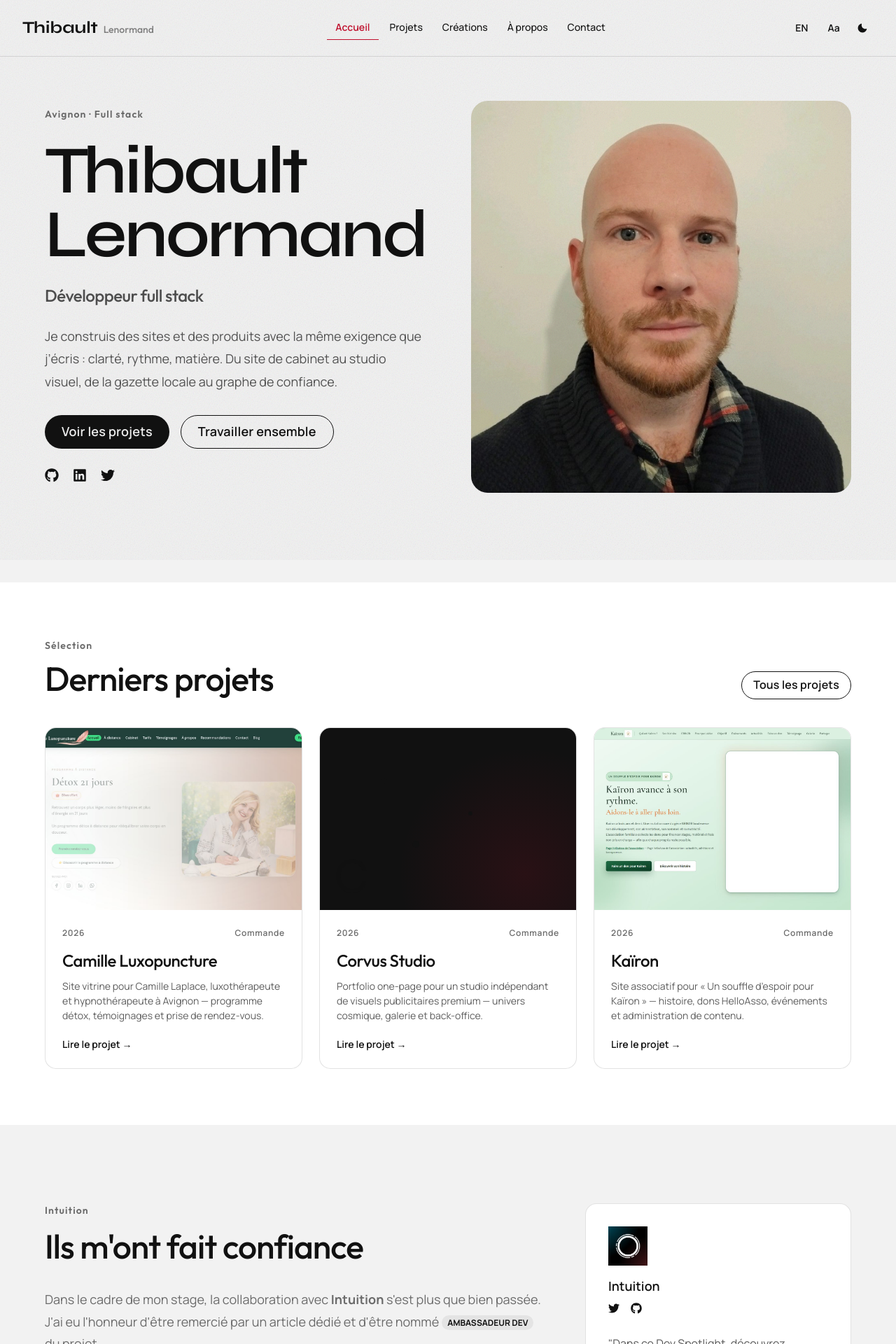
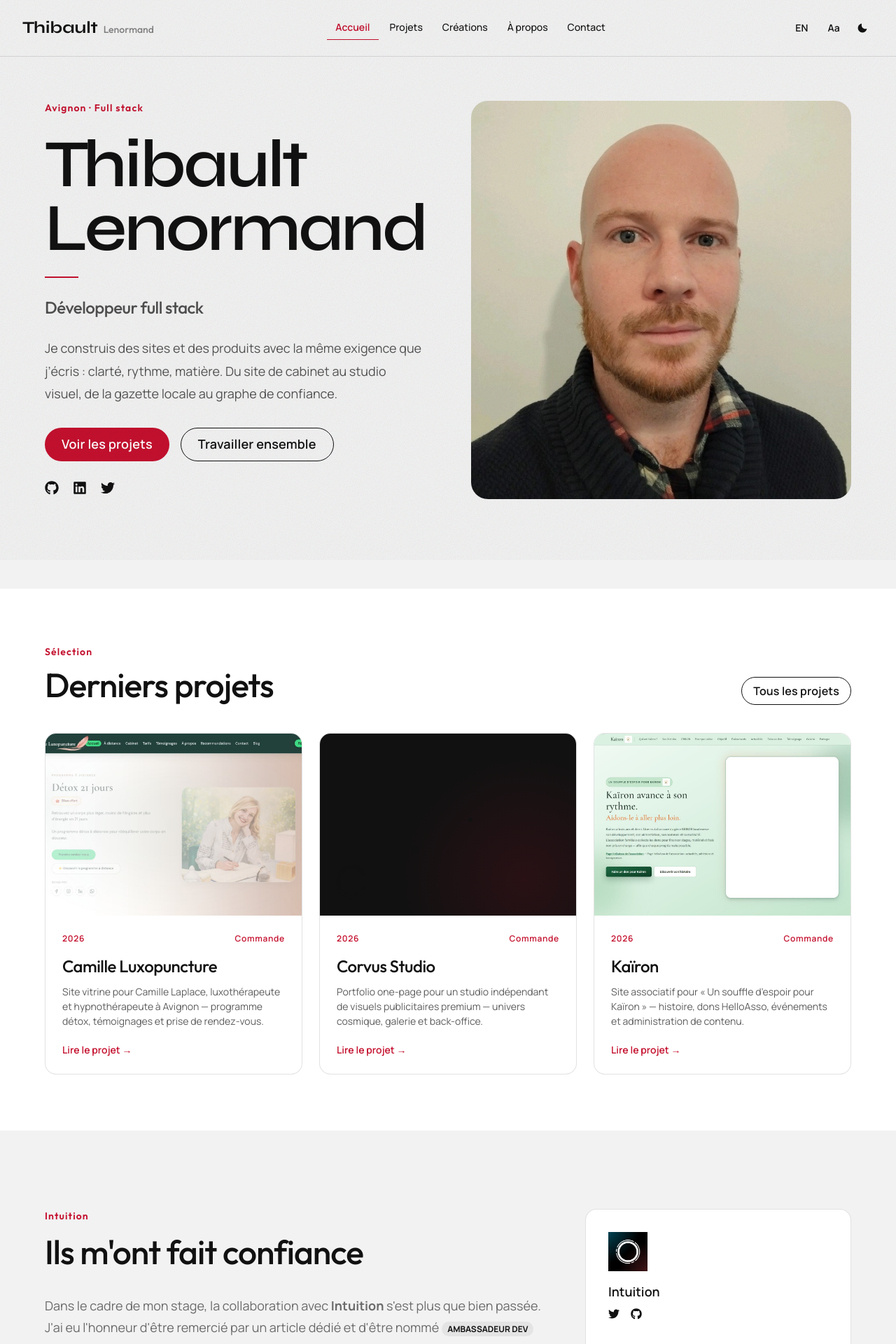
Before and after one commit to ThibaultL24/Portfolio, a React (Vite) app: page / in a window 1280 px wide. Shown: the top 1920 px of the page at 70% size. Built offline with nearby package versions, Linux system fonts and the light colour scheme; a web font is replaced by a local one.

Commit message:
Use red on kickers, CTAs, and key links Keep the black-and-white base; mark important actions and labels with a restrained red.
Co-authored-by: Thibault Lenormand <ThibaultL24@users.noreply.github.com>

```diff
--- a/src/features/home/components/FeaturedWork.jsx
+++ b/src/features/home/components/FeaturedWork.jsx
@@ -19,7 +19,7 @@ const FeaturedWork = () => {
         wrap="wrap"
       >
         <Box>
-          <Text className="font-subtitle" fontFamily="'Outfit', sans-serif" fontSize="sm" letterSpacing="0.08em" color="brand.muted" fontWeight="600" mb={2}>
+          <Text className="font-subtitle" fontFamily="'Outfit', sans-serif" fontSize="sm" letterSpacing="0.08em" color="brand.cyan" fontWeight="600" mb={2}>
             {t("home.selected.kicker")}
           </Text>
           <Heading as="h2" fontFamily="'Outfit', sans-serif" fontSize={{ base: "4xl", md: "5xl" }} fontWeight="500" color="brand.ink">
--- a/src/features/home/components/HeroSection.jsx
+++ b/src/features/home/components/HeroSection.jsx
@@ -42,7 +42,7 @@ const HeroSection = () => {
             fontFamily="'Outfit', sans-serif"
             fontSize="sm"
             letterSpacing="0.08em"
-            color="brand.muted"
+            color="brand.cyan"
             fontWeight="600"
           >
             {t("home.kicker")}
@@ -61,6 +61,7 @@ const HeroSection = () => {
               Lenormand
             </Text>
           </Heading>
+          <Box h="2px" w="48px" bg="brand.cyan" />
           <Text
             className="font-subtitle"
             fontFamily="'Outfit', sans-serif"
--- a/src/features/home/components/TrustSection.jsx
+++ b/src/features/home/components/TrustSection.jsx
@@ -26,7 +26,7 @@ const TrustSection = () => {
     <Box py={{ base: 8, md: 12 }} w="100%">
       <Flex direction={{ base: "column", md: "row" }} align="flex-start" gap={12}>
         <Box flex="1">
-          <Text className="font-subtitle" fontFamily="'Outfit', sans-serif" fontSize="sm" letterSpacing="0.08em" color="brand.muted" fontWeight="600" mb={3}>
+          <Text className="font-subtitle" fontFamily="'Outfit', sans-serif" fontSize="sm" letterSpacing="0.08em" color="brand.cyan" fontWeight="600" mb={3}>
             Intuition
           </Text>
           <Heading as="h2" fontFamily="'Outfit', sans-serif" fontSize={{ base: "4xl", md: "5xl" }} fontWeight="500" mb={8} color="brand.ink">
--- a/src/index.css
+++ b/src/index.css
@@ -68,13 +68,8 @@ a {
 }
 
 ::selection {
-  background: #111111;
+  background: #c4102e;
   color: #ffffff;
-}
-
-.chakra-ui-dark ::selection {
-  background: #f2f2f2;
-  color: #0a0a0a;
 }
 
 .font-opendyslexic p,
--- a/src/pages/ProjectDetails.jsx
+++ b/src/pages/ProjectDetails.jsx
@@ -66,7 +66,7 @@ const ProjectDetails = () => {
             mb={4}
             fontSize="sm"
             letterSpacing="0.06em"
-            color="brand.muted"
+            color="brand.cyan"
             fontWeight="600"
           >
             <Text as="span">{meta.year}</Text>
--- a/src/shared/theme/themeConfig.js
+++ b/src/shared/theme/themeConfig.js
@@ -100,10 +100,10 @@ export const themeConfig = (isOpenDyslexic) => ({
       },
       variants: {
         solid: {
-          bg: "brand.ink",
-          color: "brand.paper",
+          bg: "brand.cyan",
+          color: "#ffffff",
           _hover: {
-            bg: "brand.cyan",
+            bg: "brand.cyanBright",
             color: "#ffffff",
           },
         },
--- a/src/shared/ui/ProjectCard.jsx
+++ b/src/shared/ui/ProjectCard.jsx
@@ -36,7 +36,7 @@ const ProjectCard = ({
           mb={3}
           fontSize="xs"
           letterSpacing="0.06em"
-          color="brand.muted"
+          color="brand.cyan"
           fontWeight="600"
         >
           <Text as="span">{year}</Text>
@@ -55,7 +55,7 @@ const ProjectCard = ({
         <Text fontSize="sm" mb={5} color="brand.ink" opacity={0.68} noOfLines={3}>
           {description}
         </Text>
-        <Text fontSize="sm" fontWeight="600" color="brand.ink">
+        <Text fontSize="sm" fontWeight="600" color="brand.cyan">
           {t("projects.viewDetails")} →
         </Text>
       </Box>
--- a/src/shared/ui/SectionHeader.jsx
+++ b/src/shared/ui/SectionHeader.jsx
@@ -9,7 +9,7 @@ const SectionHeader = ({ kicker, title, description }) => (
         fontFamily="'Outfit', sans-serif"
         fontSize="sm"
         letterSpacing="0.08em"
-        color="brand.muted"
+        color="brand.cyan"
         fontWeight="600"
         mb={3}
       >
@@ -32,7 +32,7 @@ const SectionHeader = ({ kicker, title, description }) => (
         {description}
       </Text>
     )}
-    <Box mt={8} h="1px" w="56px" bg="brand.cyan" />
+    <Box mt={8} h="2px" w="48px" bg="brand.cyan" />
   </Box>
 );
 
```
